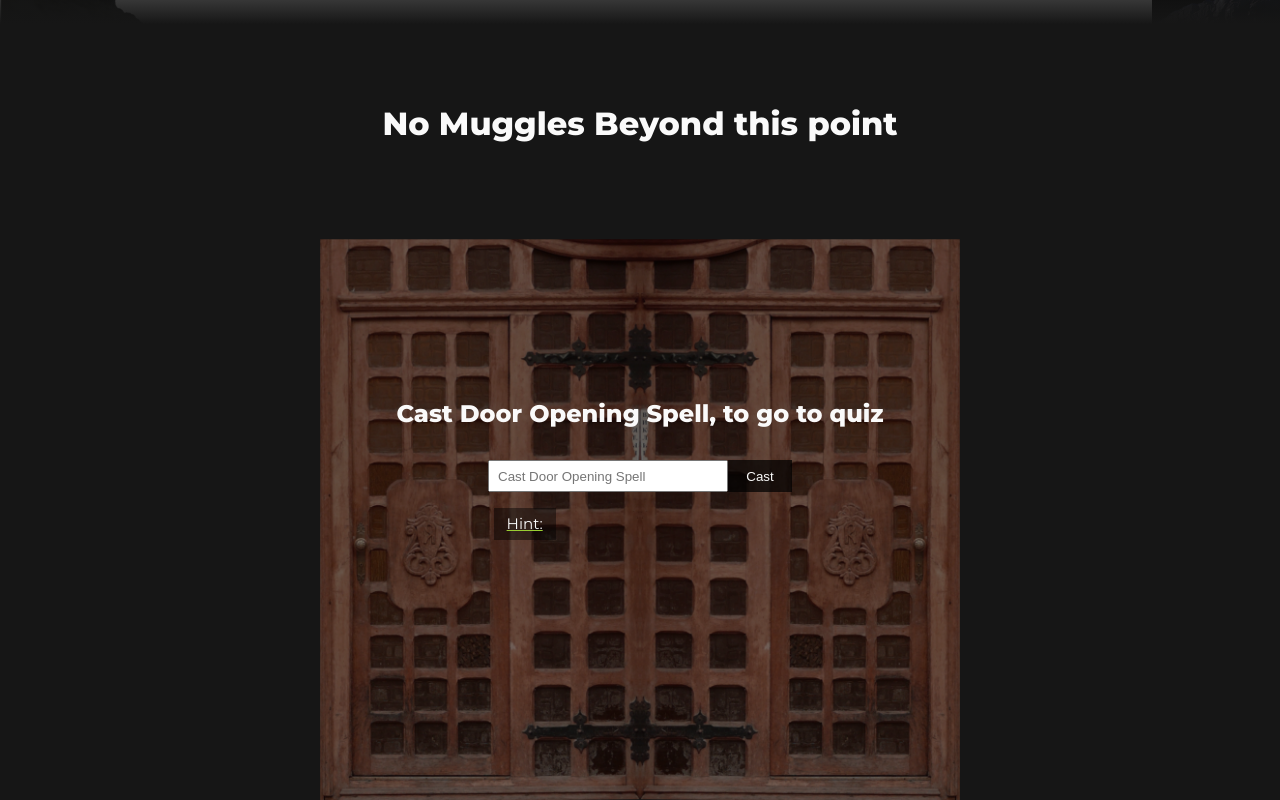
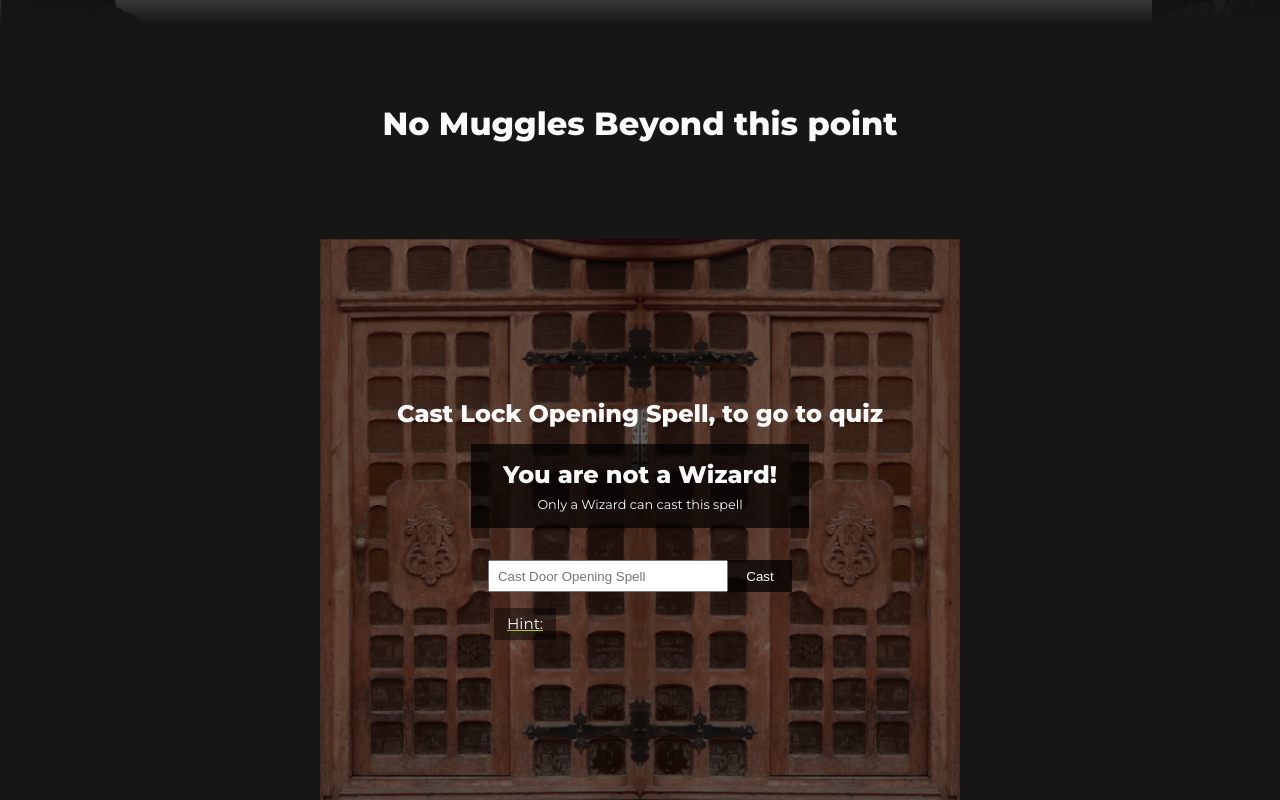
Before and after one commit to Atishay-J/quizzards, a React (Create React App) app: page / in a window 1280 px wide. Both pictures are taken after a click on the button "Cast". Shown: the part 856-1656 px from the top of the page. Built offline with nearby package versions, Linux system fonts and the light colour scheme; no server answers; grey boxes are pictures that could not be loaded.

Commit message:
Fix: warning Msg

```diff
--- a/src/Components/Pages/Homepage.tsx
+++ b/src/Components/Pages/Homepage.tsx
@@ -8,6 +8,7 @@ export default function Homepage() {
   const [spellInput, setSpellInput] = useState("");
   const [openDoors, setOpenDoors] = useState(false);
   const [showHint, setShowHint] = useState(false);
+  const [showMsg, setShowMsg] = useState(false);
 
   let navigate = useNavigate();
 
@@ -20,7 +21,9 @@ export default function Homepage() {
   }, []);
 
   const checkSpell = () => {
-    spellInput.toLowerCase() === "alohomora" && setOpenDoors(true);
+    spellInput.toLowerCase() === "alohomora"
+      ? setOpenDoors(true)
+      : setShowMsg(true);
   };
 
   return (
@@ -100,8 +103,16 @@ export default function Homepage() {
           {openDoors !== true && (
             <div className="homepageInputWrapper">
               <h2 className="homeText2">
-                Cast Door Opening Spell, to go to quiz
+                Cast Lock Opening Spell, to go to quiz
               </h2>
+              {showMsg && (
+                <p className="warningText">
+                  You are not a Wizard!{" "}
+                  <span className="warningPara">
+                    Only a Wizard can cast this spell
+                  </span>
+                </p>
+              )}
               <div className="homeInputContainer">
                 <input
                   type="text"
--- a/src/Components/Pages/homepage.css
+++ b/src/Components/Pages/homepage.css
@@ -43,6 +43,23 @@
   color: var(--fontCol2);
   text-align: center;
   font-weight: 800;
+}
+.warningText {
+  font-size: 1.5rem;
+  font-weight: 800;
+  color: var(--fontCol2);
+  margin-top: 1rem;
+  background: rgba(0, 0, 0, 0.705);
+  padding: 1rem 2rem 1rem 2rem;
+  display: flex;
+  flex-direction: column;
+  justify-content: center;
+  align-items: center;
+}
+.warningPara {
+  font-size: 0.8rem;
+  margin-top: 0.5rem;
+  font-weight: 500;
 }
 .homeText2 {
   color: var(--fontCol2);
```
